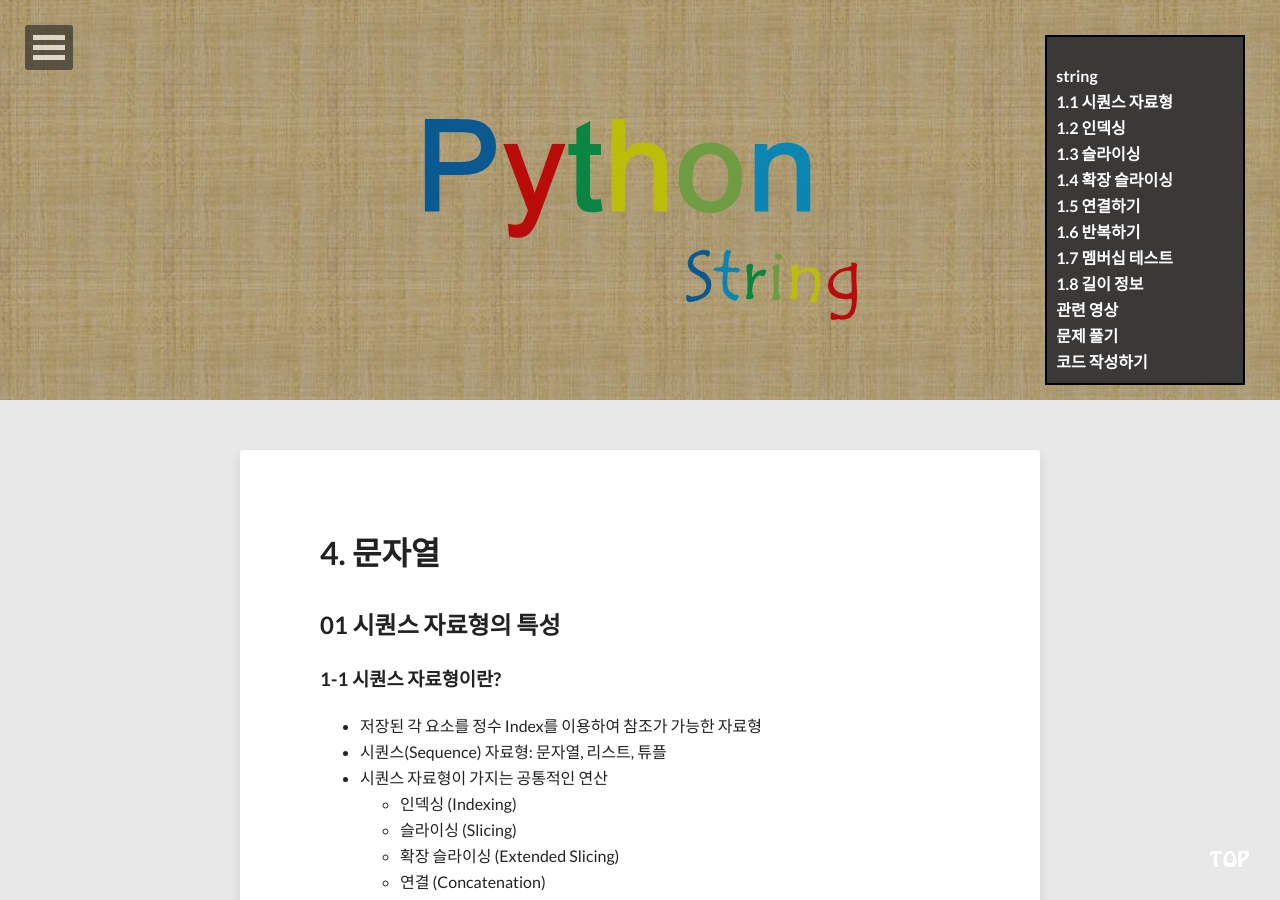
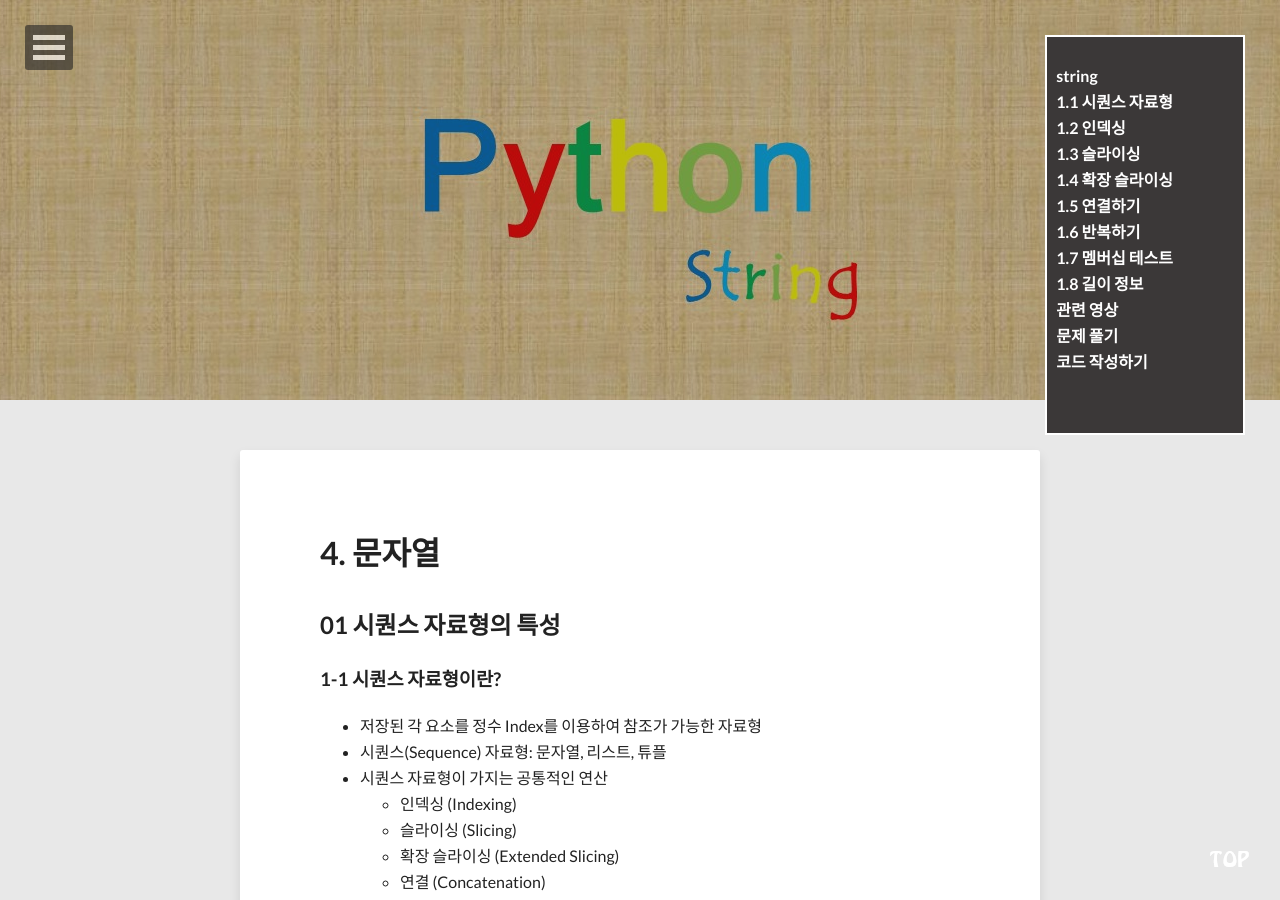
Before and after one commit to geoncheollee/geonblog, a Jekyll site: the page built from lecture_2.md, in a window 1280 px wide and 900 px high. Built offline with Jekyll 4.4.1, drawn with Linux system fonts in a browser that asks for light colours; nearby versions of some CDN libraries; comment, search, counter and statistics services are not loaded.

Commit message:
Update lecture_2.md

```diff
--- a/lecture_2.md
+++ b/lecture_2.md
@@ -15,7 +15,7 @@
 
 
 
-		<div style="background-image: URL({{ site.url }}/images/list2.png); height: 350px; width: 200px; border: 2px solid black; position: fixed; top: 35px; right: 35px;">
+		<div style="background-image: URL({{ site.url }}/images/list2.png); height: 400px; width: 200px; border: 2px solid white; position: fixed; top: 35px; right: 35px;">
 			<br>
   			<a href="#string" style="color: white"> &nbsp;&nbsp; <b>string</b></a> <br>
   			<a href="#string_1" style="color: white"> &nbsp;&nbsp; <b>1.1 시퀀스 자료형</b></a> <br>
```
